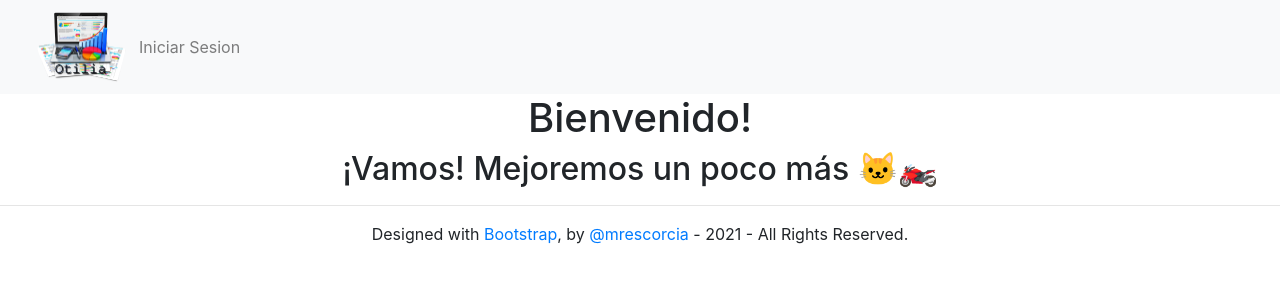
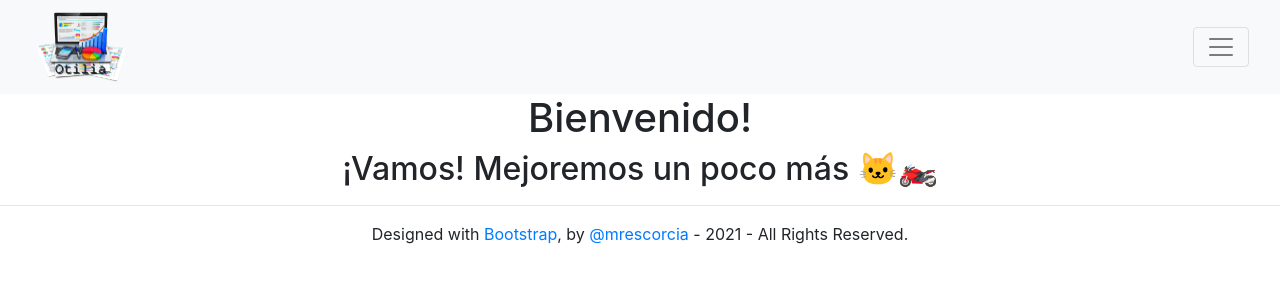
Before and after one commit to mrescorcia/otilia, a Django app: page / in a window 1280 px wide. Shown: the top 300 px of the page. Run offline with Django 3.2, Linux system fonts and the light colour scheme.

Commit message:
25-06-2021

```diff
--- a/templates/base.html
+++ b/templates/base.html
@@ -25,7 +25,7 @@
 
 <body class="text-center">
     <header>
-        <nav class="navbar sticky-top navbar-expand-lg navbar-light bg-light">
+        <nav class="navbar sticky-top navbar-light bg-light">
             <div class="container-fluid">
                 <!--a class="navbar-brand" href="/">Otilia</a-->
                 <a title="Otilia" href="/"><img class="rounded mx-auto d-block" width="100"
```
